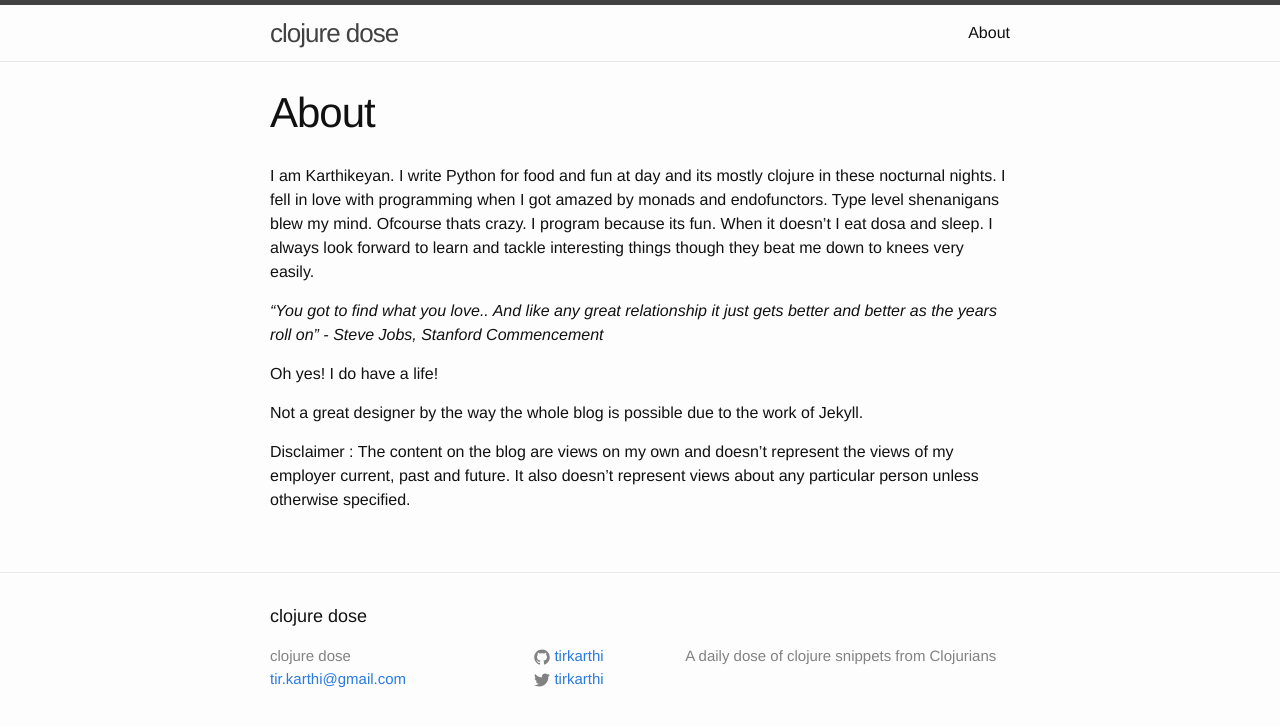
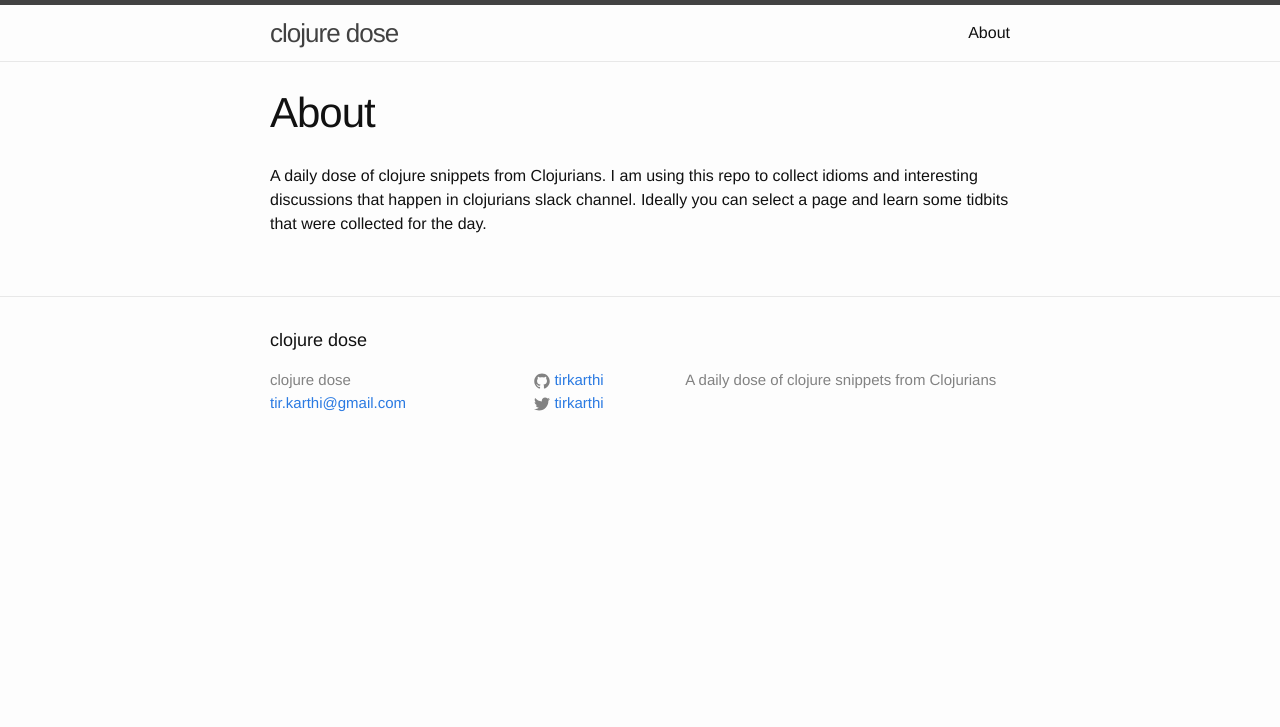
Before and after one commit to tirkarthi/clojure-dose, a Jekyll site: the page built from about.md, in a window 1280 px wide. Shown: the top 727 px of the page. Built offline with Jekyll 4.4.1, drawn with Linux system fonts in a browser that asks for light colours.

```diff
--- a/about.md
+++ b/about.md
@@ -4,12 +4,4 @@ title: About
 permalink: /about/
 ---
 
-I am Karthikeyan. I write Python for food and fun at day and its mostly clojure in these nocturnal nights. I fell in love with programming when I got amazed by monads and endofunctors. Type level shenanigans blew my mind. Ofcourse thats crazy. I program because its fun. When it doesn't I eat dosa and sleep. I always look forward to learn and tackle interesting things though they beat me down to knees very easily.
-
-*"You got to find what you love.. And like any great relationship it just gets better and better as the years roll on" - Steve Jobs, Stanford Commencement*
-
-Oh yes! I do have a life!
-
-Not a great designer by the way the whole blog is possible due to the work of Jekyll.
-
-Disclaimer : The content on the blog are views on my own and doesn't represent the views of my employer current, past and future. It also doesn't represent views about any particular person unless otherwise specified.
+ A daily dose of clojure snippets from Clojurians. I am using this repo to collect idioms and interesting discussions that happen in clojurians slack channel. Ideally you can select a page and learn some tidbits that were collected for the day.
```
Also changed, not shown: index.html (+13 -7 lines), README.md, 1 other file.
